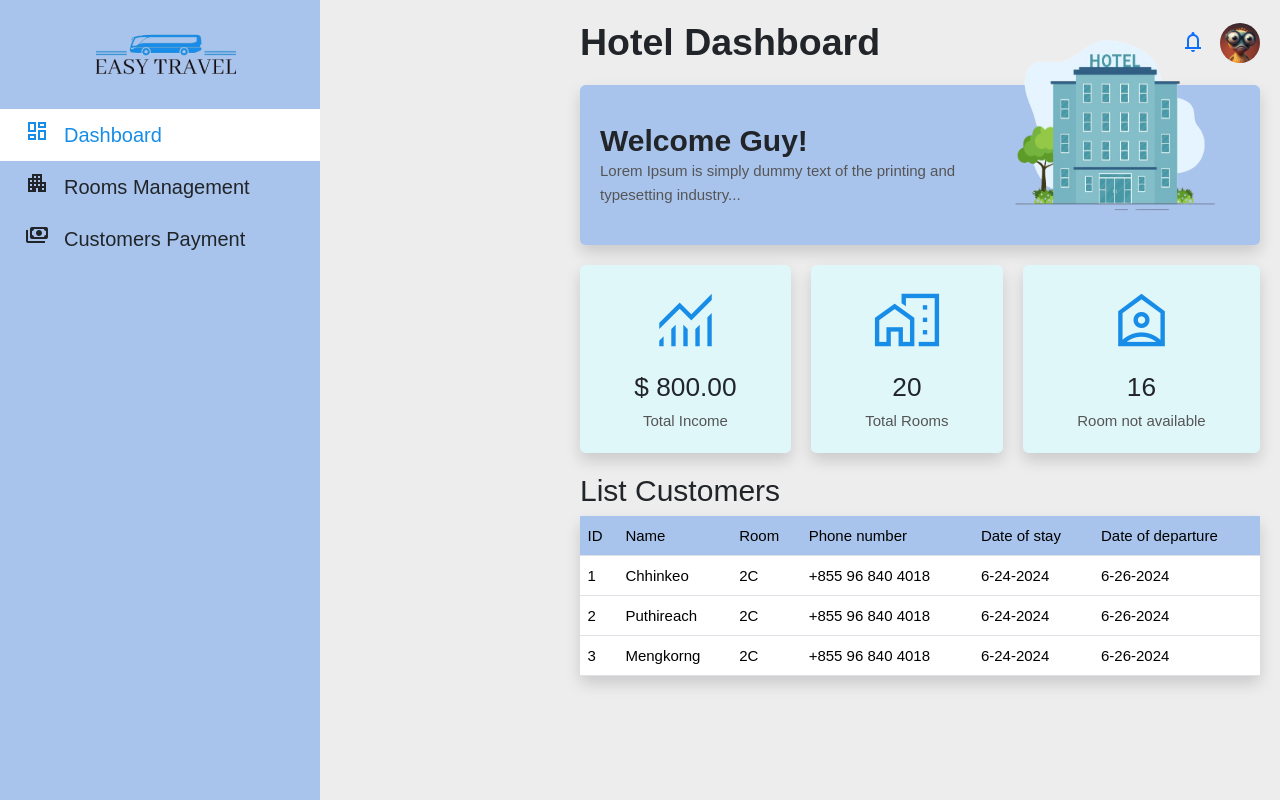
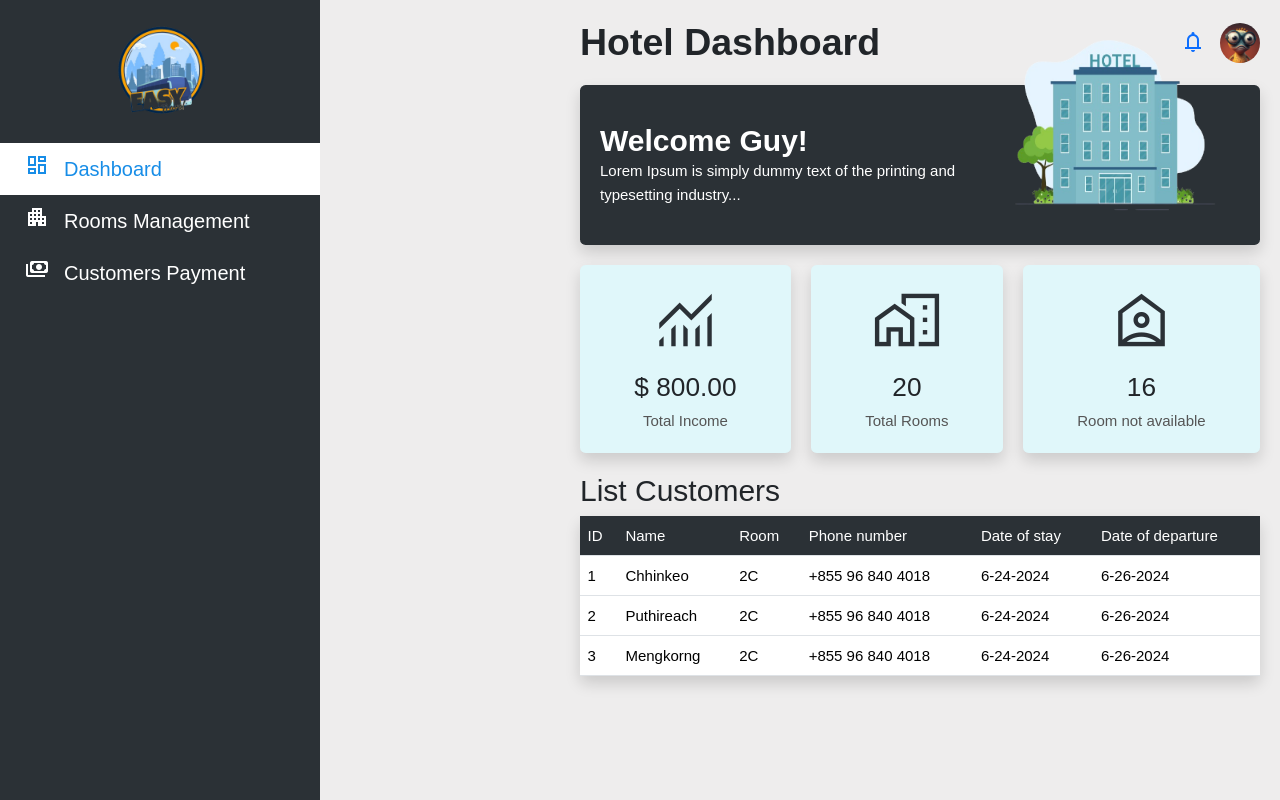
Before and after one commit to RinYouern/g9-easy-travel, a Vue app in the folder frontend vc2 pnc/: page /hotelowner in a window 1280 px wide. Built offline with nearby package versions, Linux system fonts and the light colour scheme; no server answers; what vue-simple-acl would draw is missing.

Commit message:
[imp] change style hotel dashboard #GE-145

```diff
--- a/frontend vc2 pnc/src/views/User/HotelOwner/HotelOwnerView.vue
+++ b/frontend vc2 pnc/src/views/User/HotelOwner/HotelOwnerView.vue
@@ -4,18 +4,18 @@
     <body>
     <div class="dashboard">
         <div class="sidebar">
-            <div class="logo">
-                <img src="/src/assets/image/logo.png">
+            <div class="logo mb-4">
+                <img src="/src/assets/image/logo2.png">
             </div>
             <ul>
                 <a href="#">
                   <li class="active d-flex "><span class="material-symbols-outlined mx-3">dashboard</span>Dashboard</li>
                 </a>
                 <a href="/room_managemant">
-                  <li class="d-flex text-dark"><span class="material-symbols-outlined mx-3">apartment</span>Rooms Management</li>
+                  <li class="d-flex"><span class="material-symbols-outlined mx-3">apartment</span>Rooms Management</li>
                 </a>
                 <a href="/customers_payment">
-                  <li class="d-flex text-dark">
+                  <li class="d-flex">
                     <span class="material-symbols-outlined mx-3">payments</span>Customers Payment
                   </li>
                 </a>
@@ -31,8 +31,8 @@
             </div>
             <div class="welcome d-flex justify-content-around shadow rounded">
               <div class="d-flex flex-column">
-                <h2 class="text-dark fw-bold">Welcome Guy!</h2>
-                <p>Lorem Ipsum is simply dummy text of the printing and typesetting industry...</p>
+                <h2 class="text-white fw-bold">Welcome Guy!</h2>
+                <p class="text-white">Lorem Ipsum is simply dummy text of the printing and typesetting industry...</p>
               </div>
               <div>
                 <img src="\src\assets\image\hotel_icon.png" class="hotel_icon">
@@ -130,15 +130,16 @@ body {
     left: 0;
     height: 100%;
     width: 25%;
-    background: #a8c4ec;
+    background: #2b3136;
     color: #fff;
     padding: 20px 0;
 }
 
-.sidebar .logo {
-    width: 50px;
-    padding-left: 30%;
-    margin-bottom: 20px;
+.sidebar .logo img{
+    width: 100px;
+    height: 100px;
+    margin-left: 35%;
+
 }
 
 .sidebar ul {
@@ -185,7 +186,7 @@ body {
 }
 
 .welcome {
-    background: #a8c4ec;
+    background: #2b3136;
     padding: 20px;
     border-radius: 20px;
     margin-bottom: 20px;
@@ -244,7 +245,7 @@ body {
 }
 .stat span {
   font-size: 70px;
-  color: #178DE7;
+  color: #2b3136;
 }
 
 .list_customer{
@@ -252,6 +253,7 @@ body {
     margin-bottom: 20px;
 }
 .table thead tr th{
-  background-color:  #a8c4ec;
+  background-color:  #2b3136;
+  color: white;
 }
 </style>
--- a/frontend vc2 pnc/src/views/User/HotelOwner/page/CustomerPaymentView.vue
+++ b/frontend vc2 pnc/src/views/User/HotelOwner/page/CustomerPaymentView.vue
@@ -7,16 +7,16 @@
     <body>
       <div class="sidebar">
         <div class="logo">
-          <img src="/src/assets/image/logo.png" />
+          <img src="/src/assets/image/logo2.png" />
         </div>
         <ul>
           <a href="/hotelowner">
-            <li class="d-flex text-dark">
+            <li class="d-flex">
               <span class="material-symbols-outlined mx-3">dashboard</span>Dashboard
             </li>
           </a>
           <a href="/room_managemant">
-            <li class="d-flex text-dark">
+            <li class="d-flex">
               <span class="material-symbols-outlined mx-3">apartment</span>Rooms Management
             </li>
           </a>
@@ -95,15 +95,16 @@ body {
   left: 0;
   height: 100%;
   width: 25%;
-  background: #a8c4ec;
+  background: #2b3136;
   color: #fff;
   padding: 20px 0;
 }
 
-.sidebar .logo {
-  width: 50px;
-  padding-left: 30%;
-  margin-bottom: 20px;
+.sidebar .logo img{
+    width: 100px;
+    height: 100px;
+    margin-left: 35%;
+
 }
 
 .sidebar ul {
@@ -132,7 +133,8 @@ body {
   padding: 20px;
 }
 .table thead tr th{
-  background-color:  #a8c4ec;
+  background-color:  #2b3136;
+  color: white;
 }
 .btn_add{
     background-color: #178de7;
--- a/frontend vc2 pnc/src/views/User/HotelOwner/page/RoomManagementView.vue
+++ b/frontend vc2 pnc/src/views/User/HotelOwner/page/RoomManagementView.vue
@@ -7,11 +7,11 @@
     <body>
       <div class="sidebar">
         <div class="logo">
-          <img src="/src/assets/image/logo.png" />
+          <img src="/src/assets/image/logo2.png" />
         </div>
         <ul>
           <a href="/hotelowner">
-            <li class="d-flex text-dark">
+            <li class="d-flex">
               <span class="material-symbols-outlined mx-3">dashboard</span>Dashboard
             </li>
           </a>
@@ -21,7 +21,7 @@
             </li>
           </a>
           <a href="/customers_payment">
-            <li class="d-flex text-dark">
+            <li class="d-flex">
               <span class="material-symbols-outlined mx-3">payments</span>Customers Payment
             </li>
           </a>
@@ -100,15 +100,16 @@ body {
   left: 0;
   height: 100%;
   width: 25%;
-  background: #a8c4ec;
+  background: #2b3136;
   color: #fff;
   padding: 20px 0;
 }
 
-.sidebar .logo {
-  width: 50px;
-  padding-left: 30%;
-  margin-bottom: 20px;
+.sidebar .logo img{
+    width: 100px;
+    height: 100px;
+    margin-left: 35%;
+
 }
 
 .sidebar ul {
@@ -137,7 +138,8 @@ body {
   padding: 20px;
 }
 .table thead tr th {
-  background-color: #a8c4ec;
+  background-color: #2b3136;
+  color: white;
 }
 .btn_add {
   background-color: #178de7;
```
